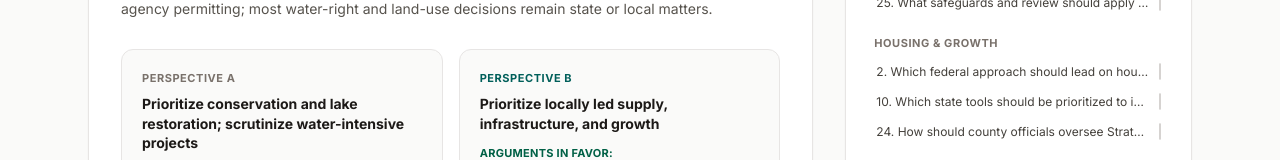
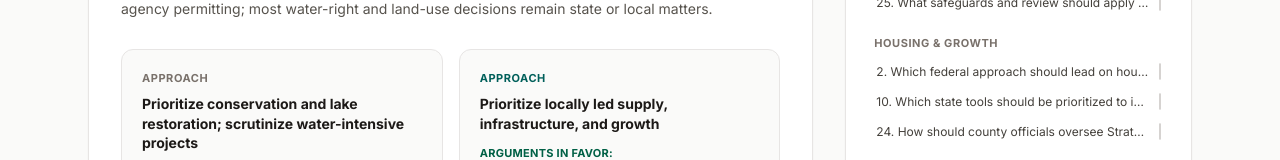
Before and after one commit to aehng/box-elder-voter-guide, a React (Vite) app: page /#/explore in a window 1280 px wide. Shown: the part 566-726 px from the top of the page. Built offline with nearby package versions, Linux system fonts and the light colour scheme.

Commit message:
Drop generic Perspective A/B kickers

```diff
--- a/src/pages/ExplorePage.tsx
+++ b/src/pages/ExplorePage.tsx
@@ -328,7 +328,7 @@ export const ExplorePage: React.FC = () => {
                 <div>
                   <div className="flex items-center justify-between mb-2">
                     <span className="text-[11px] font-extrabold tracking-wider uppercase text-stone-500">
-                      {isAmendmentIssue ? 'Vote AGAINST (Reject)' : 'Perspective A'}
+                      {isAmendmentIssue ? 'Vote AGAINST (Reject)' : 'Approach'}
                     </span>
                   </div>
                   <h3 className="font-bold text-sm text-stone-900 mb-3 leading-snug">
@@ -368,7 +368,7 @@ export const ExplorePage: React.FC = () => {
                 <div>
                   <div className="flex items-center justify-between mb-2">
                     <span className="text-[11px] font-extrabold tracking-wider uppercase text-teal-800">
-                      {isAmendmentIssue ? 'Vote FOR (Approve)' : 'Perspective B'}
+                      {isAmendmentIssue ? 'Vote FOR (Approve)' : 'Approach'}
                     </span>
                   </div>
                   <h3 className="font-bold text-sm text-stone-900 mb-3 leading-snug">
--- a/src/pages/IssueDetailPage.tsx
+++ b/src/pages/IssueDetailPage.tsx
@@ -133,7 +133,7 @@ export const IssueDetailPage: React.FC = () => {
         <div className="bg-white rounded-2xl border border-stone-200 p-6 shadow-2xs space-y-4">
           <div className="border-b border-stone-100 pb-3">
             <span className="text-xs font-extrabold uppercase tracking-wider text-stone-500 block mb-1">
-              {isAmendment ? 'Vote AGAINST (Reject)' : 'Perspective A'}
+              {isAmendment ? 'Vote AGAINST (Reject)' : 'Approach'}
             </span>
             <h2 className="text-base font-bold text-stone-900 leading-snug">
               {issue.leftLabel}
@@ -171,7 +171,7 @@ export const IssueDetailPage: React.FC = () => {
         <div className="bg-white rounded-2xl border border-stone-200 p-6 shadow-2xs space-y-4">
           <div className="border-b border-stone-100 pb-3">
             <span className="text-xs font-extrabold uppercase tracking-wider text-teal-800 block mb-1">
-              {isAmendment ? 'Vote FOR (Approve)' : 'Perspective B'}
+              {isAmendment ? 'Vote FOR (Approve)' : 'Approach'}
             </span>
             <h2 className="text-base font-bold text-stone-900 leading-snug">
               {issue.rightLabel}
```
